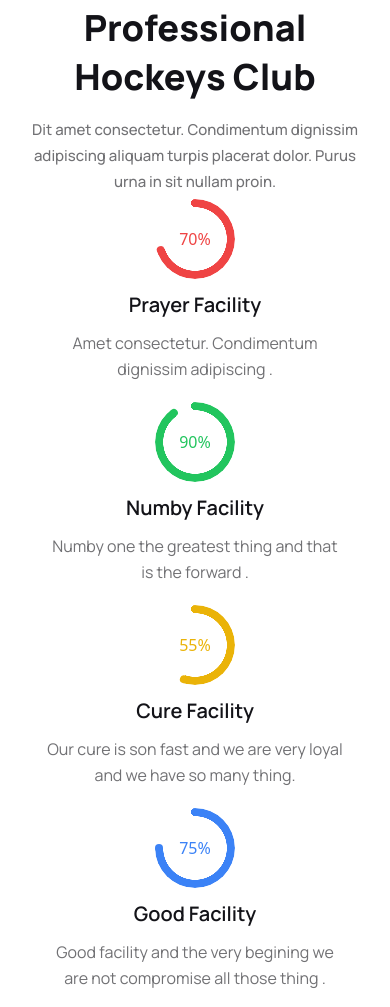
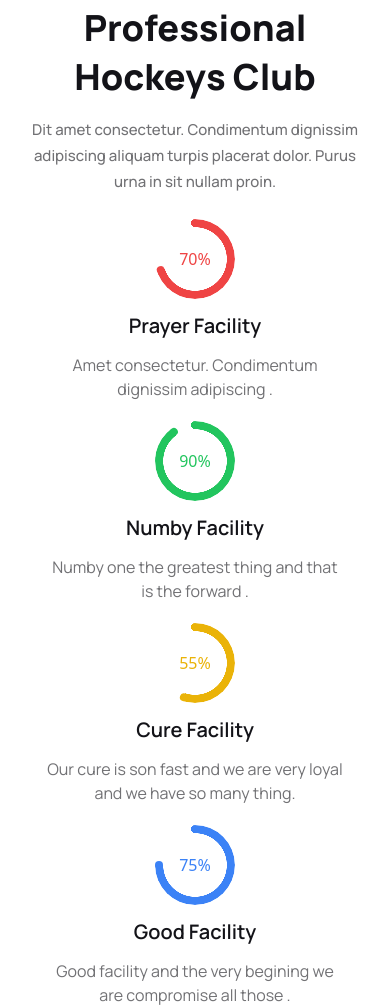
Before and after one commit to Rakibul-Islam11/my-third-project-withtailwind, a plain HTML site: page index.html in a window 390 px wide. Shown: the part 814-1821 px from the top of the page. Drawn offline with nearby package versions, Linux system fonts and the light colour scheme.

Commit message:
some problem fix

```diff
--- a/index.html
+++ b/index.html
@@ -170,7 +170,7 @@ module.exports = {
       <div class="radial-progress text-blue-500" style="--value:75;" role="progressbar">75%</div>
         <div class="pro_text">
           <p class="text-center py-3">Good Facility</p>
-          <p class="text-center">Good facility and the very begining we are not compromise all those thing .</p>
+          <p class="text-center">Good facility and the very begining we are compromise all those  .</p>
         </div>
     </div>
   </div>
--- a/style.css
+++ b/style.css
@@ -155,6 +155,9 @@
     width: 18%;
     margin: auto;
 }
+.pro_text {
+    height: fit-content;
+}
 .pro_text > p:first-child {
     color: #131318;
     text-align: center;
@@ -162,7 +165,7 @@
     font-size: 20px;
     font-style: normal;
     font-weight: 600;
-    line-height: normal;
+
 }
 .pro_text > p:nth-child(2) {
     color: rgba(19, 19, 24, 0.60);
@@ -171,8 +174,9 @@
     font-size: 16px;
     font-style: normal;
     font-weight: 400;
-    line-height: 26px;
+
 }
+
 /* progress section end */
 /*! responsive start here */
 /* header responsive start */
@@ -219,9 +223,15 @@
 
 /*progress section responsive start */
 @media only screen and (max-width : 960px) {
+    .progress_section_main {
+        margin-top: 2%;
+    }
     .progress_section_con {
         flex-direction: column;
         gap: 20px;
+        display: flex;
+        justify-content: center;
+        align-items: center;
     }
     .first_pro {
         width: 90%;
```
